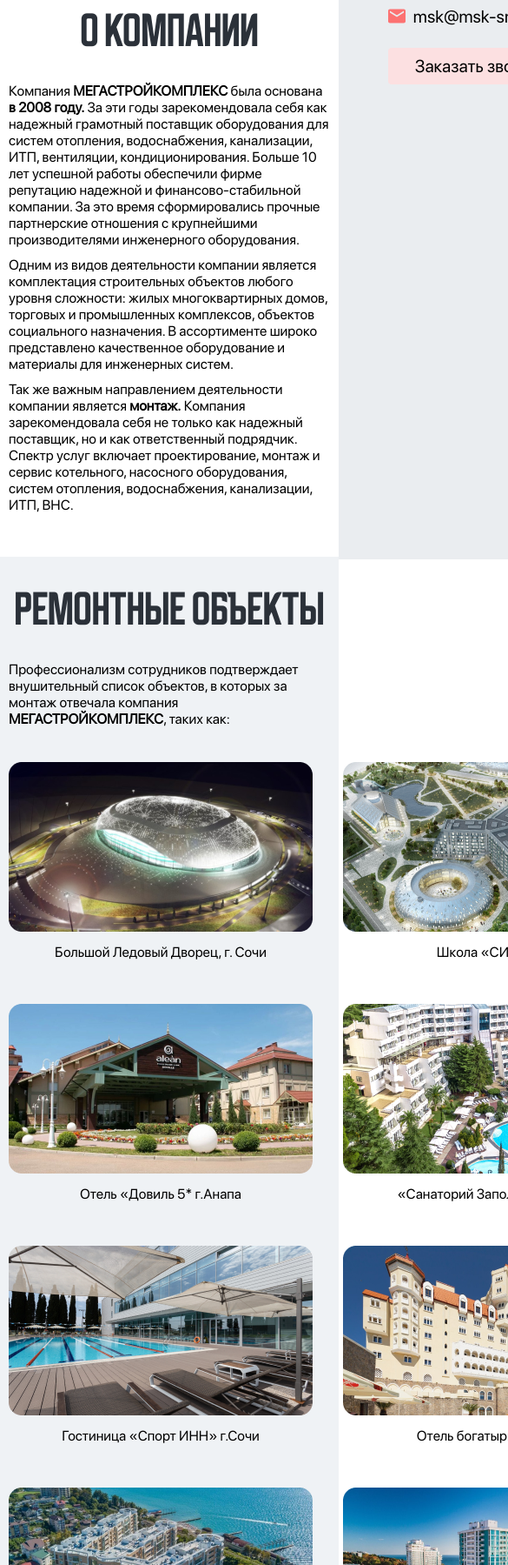
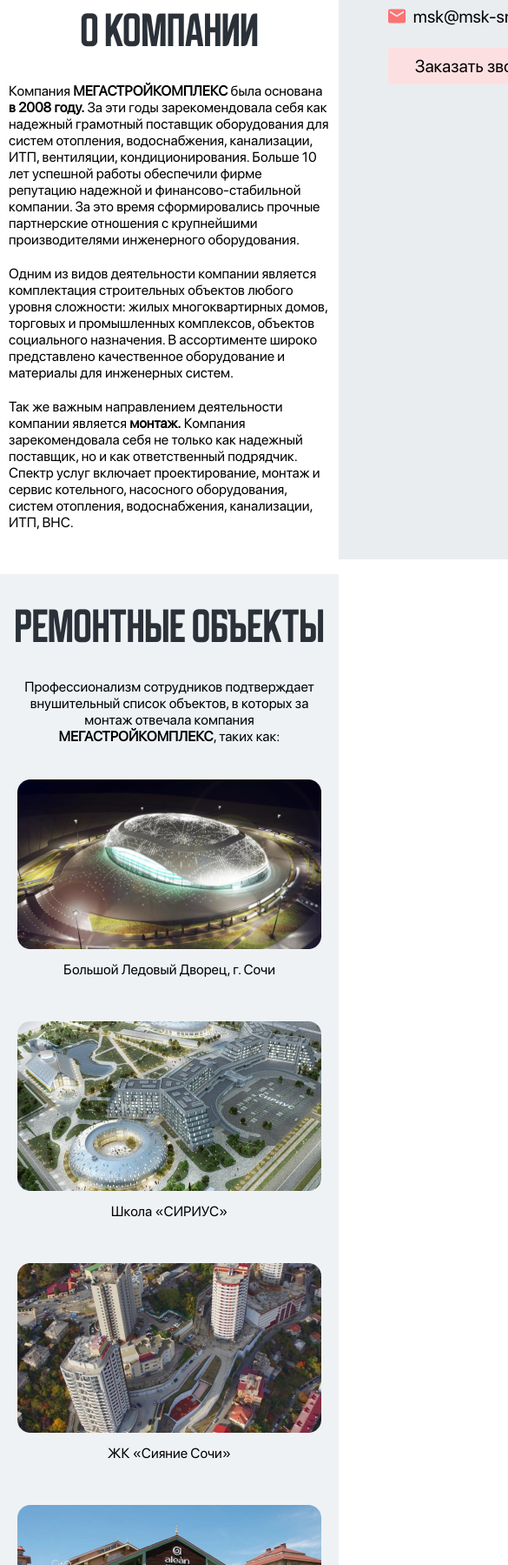
Before and after one commit to VladDev322/msk-snab, a plain HTML site: page about_company.html in a window 390 px wide. Shown: the part 201-2000 px from the top of the page at 87% size, 585 px wide, since content can reach past the window. Drawn offline with Linux system fonts and the light colour scheme.

```diff
--- a/style/_footer.scss
+++ b/style/_footer.scss
@@ -86,4 +86,8 @@
   .footer__map {
     display: none;
   }
+
+  .copyright {
+    font-size: 12px;
+  }
 }
--- a/style/about/_about.scss
+++ b/style/about/_about.scss
@@ -13,3 +13,9 @@
     margin-top: 10px;
   }
 }
+
+@media (max-width: 767px) {
+  .about__text {
+    margin-top: 20px;
+  }
+}
--- a/style/about/_objects.scss
+++ b/style/about/_objects.scss
@@ -21,3 +21,34 @@
     gap: 50px 35px;
   }
 }
+
+@media (max-width: 1100px) {
+  .objects__container {
+    grid-template-columns: repeat(2, 350px);
+    justify-items: center;
+    justify-content: center;
+  }
+
+  .objects__text {
+    text-align: center;
+  }
+}
+
+@media (max-width: 767px) {
+  .objects__container {
+    grid-template-columns: repeat(1, 1fr);
+    justify-items: center;
+  }
+}
+
+@media (max-width: 367px) {
+  .objects__card {
+    max-width: 300px;
+    width: 90%;
+  }
+
+  .objects__img {
+    width: 100%;
+  }
+
+}
```
Also changed, not shown: css/style.css, 1 other file.
